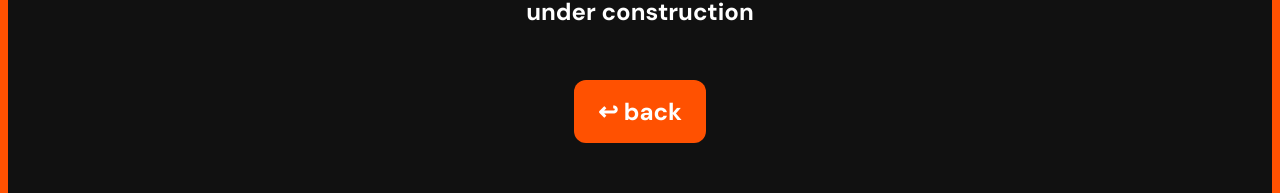
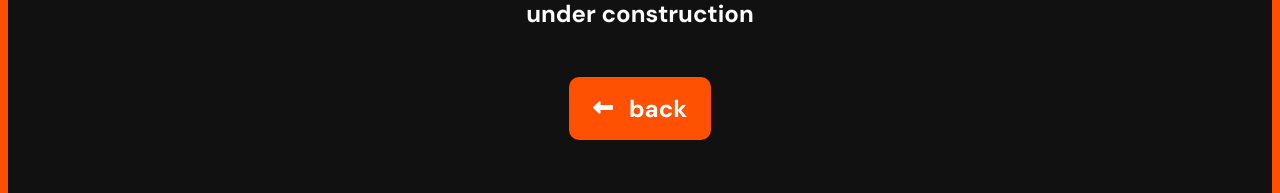
Before and after one commit to bbanica/bbanica.github.io, a plain HTML site: page incubation/wip-placeholder.html in a window 1280 px wide. Shown: the part 475-668 px from the top of the page. Drawn offline with nearby package versions, Linux system fonts and the light colour scheme.

Commit message:
Update wip-placeholder.html

```diff
--- a/incubation/wip-placeholder.html
+++ b/incubation/wip-placeholder.html
@@ -5,6 +5,7 @@
     <meta name="viewport" content="width=device-width, initial-scale=1.0">
     <title>Dan Banica</title>
     <link rel="icon" type="image/x-icon" href="../dan-new-profile.png">
+    <link rel="stylesheet" href="https://site-assets.fontawesome.com/releases/v6.7.2/css/all.css">
     <link href="https://fonts.googleapis.com/css2?family=DM+Sans:wght@400;500;700&display=swap" rel="stylesheet">
     <script async src="https://unpkg.com/es-module-shims@1.3.6/dist/es-module-shims.js"></script>
     <script type="importmap">
@@ -89,8 +90,7 @@
         </svg>
     </div>
     <h1>under construction</h1><br>
-    <div style="margin-top: 2em; padding: 16px 24px; background-color: #FF5101; border-radius: 0.75em; cursor: pointer;" onclick="location.href='work.html';"><h1><strong>&larrhk;</strong> back</h1></div>
-
+    <button style="margin-top: 2em; padding: 16px 24px; background-color: #FF5101; border-radius: 0.75em; cursor: pointer; display: flex; flex-direction: row; flex-wrap: nowrap; align-items: center; gap: 16px; outline: none; border: none;" onclick="location.href='work.html';"><i class="fa-solid fa-left-long" style="color:white; font-size: 1.5em;"></i><h1>back</h1></button>
 
     <script type="module">
         import * as THREE from 'three';
```
